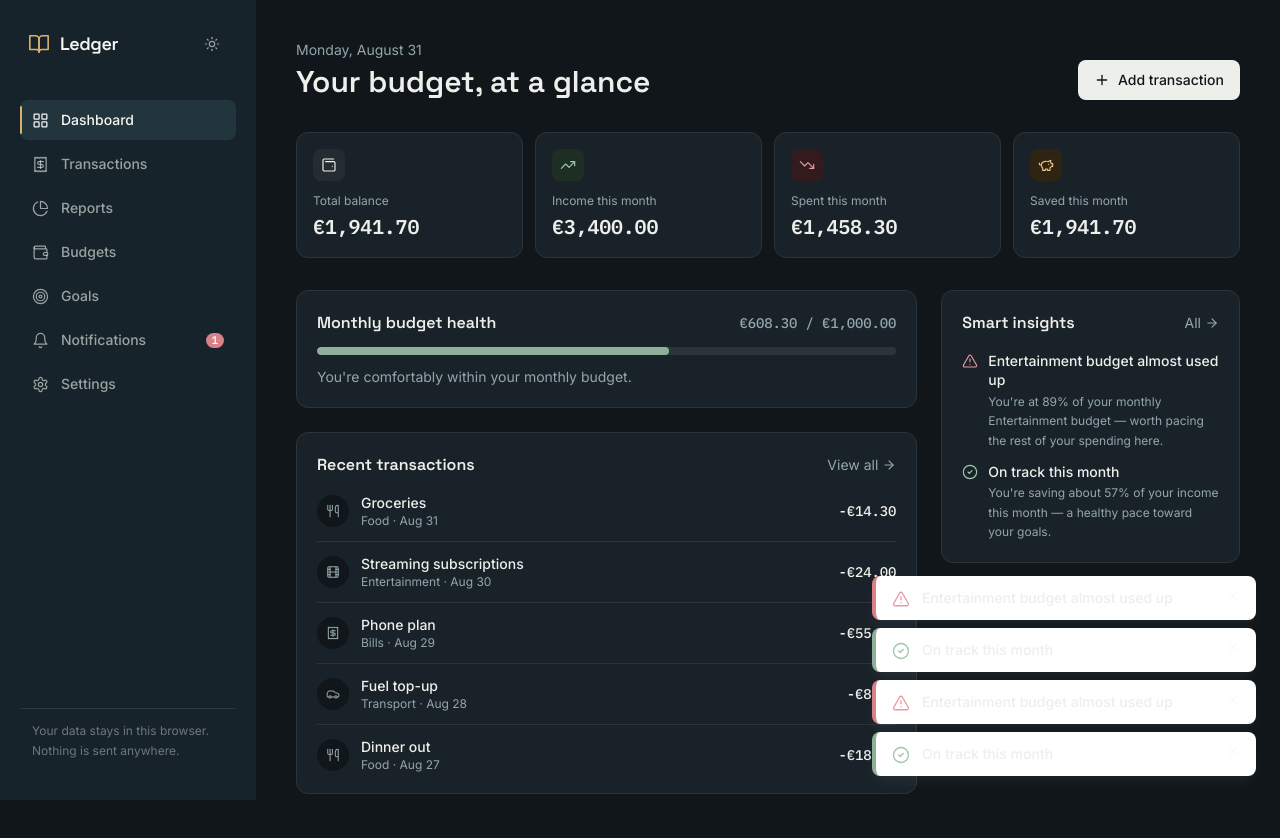
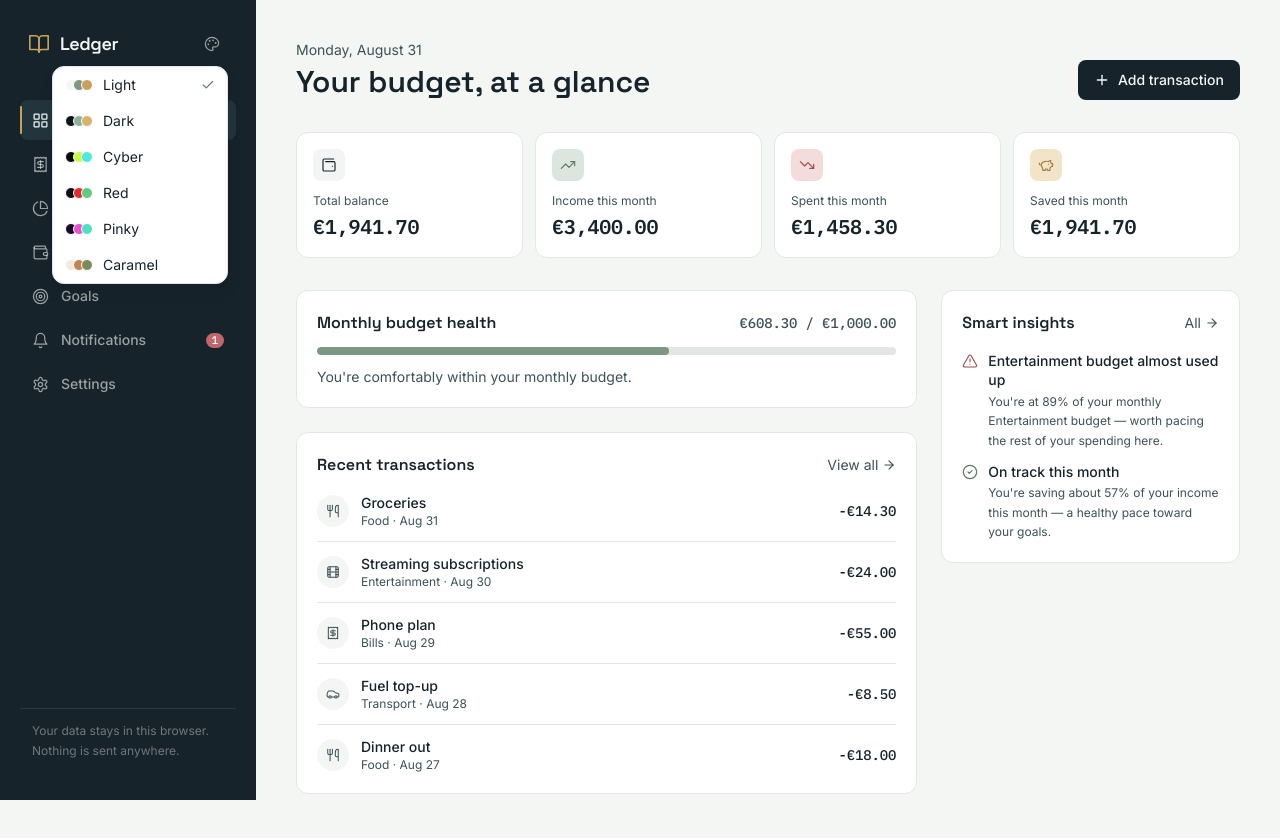
Before and after one commit to nzrv1/budget-tracker, a React (Vite) app: page / in a window 1280 px wide. Both pictures are taken after a click on the button 212 px from the left and 44 px from the top of the page. Shown: the top 838 px of the page. Built offline with nearby package versions, Linux system fonts and the light colour scheme.

Commit message:
Revert "new version again 2"
This reverts commit db94b7d0f0488bd7fba1ff823097a1a3d5285417.

```diff
--- a/src/App.tsx
+++ b/src/App.tsx
@@ -1,5 +1,5 @@
 import { useEffect, useMemo, useState } from 'react'
-import { AppState, Transaction, CategoryBudget, Goal, CategoryDef } from './types'
+import { AppState, Transaction, CategoryBudget, Goal, CategoryDef, ThemeKey } from './types'
 import { loadState, saveState, uid, clearState } from './lib/storage'
 import { generateInsights } from './lib/insights'
 import Sidebar from './components/Sidebar'
@@ -95,11 +95,8 @@ export default function App() {
     setState((prev) => ({ ...prev, settings: { ...prev.settings, ...patch } }))
   }
 
-  function toggleTheme() {
-    setState((prev) => ({
-      ...prev,
-      settings: { ...prev.settings, theme: prev.settings.theme === 'dark' ? 'light' : 'dark' },
-    }))
+  function setTheme(theme: ThemeKey) {
+    setState((prev) => ({ ...prev, settings: { ...prev.settings, theme } }))
   }
 
   function resetData() {
@@ -114,7 +111,7 @@ export default function App() {
         setView={setView}
         notificationCount={insights.filter((i) => i.tone === 'warning').length}
         theme={state.settings.theme}
-        toggleTheme={toggleTheme}
+        setTheme={setTheme}
       />
 
       <main className="flex-1 min-w-0 lg:ml-64 pb-24 lg:pb-8">
@@ -144,7 +141,7 @@ export default function App() {
           )}
           {view === 'notifications' && <NotificationsView insights={insights} />}
           {view === 'settings' && (
-            <SettingsView state={state} updateSettings={updateSettings} resetData={resetData} toggleTheme={toggleTheme} />
+            <SettingsView state={state} updateSettings={updateSettings} resetData={resetData} setTheme={setTheme} />
           )}
         </div>
       </main>
--- a/src/components/SettingsView.tsx
+++ b/src/components/SettingsView.tsx
@@ -1,7 +1,8 @@
 import { useState } from 'react'
-import { Trash2, Sun, Moon } from 'lucide-react'
-import { AppState } from '../types'
+import { Trash2, Check } from 'lucide-react'
+import { AppState, ThemeKey } from '../types'
 import { Card, SectionHeading } from './shared'
+import { THEMES } from '../lib/themes'
 
 const CURRENCIES = [
   { code: 'EUR', label: 'Euro (€)' },
@@ -14,12 +15,12 @@ export default function SettingsView({
   state,
   updateSettings,
   resetData,
-  toggleTheme,
+  setTheme,
 }: {
   state: AppState
   updateSettings: (patch: Partial<AppState['settings']>) => void
   resetData: () => void
-  toggleTheme: () => void
+  setTheme: (t: ThemeKey) => void
 }) {
   const [confirmReset, setConfirmReset] = useState(false)
 
@@ -30,27 +31,30 @@ export default function SettingsView({
       <Card className="p-5 mb-5">
         <h3 className="font-display font-semibold text-base mb-4">Appearance</h3>
         <label className="block text-xs font-medium text-ink-softer mb-2">Theme</label>
-        <div className="flex bg-paper rounded p-1 border border-paper-line">
-          <button
-            type="button"
-            onClick={() => state.settings.theme !== 'light' && toggleTheme()}
-            className={`flex-1 inline-flex items-center justify-center gap-2 py-2 rounded text-sm font-medium transition-colors ${
-              state.settings.theme === 'light' ? 'bg-ink text-paper' : 'text-ink-softer'
-            }`}
-          >
-            <Sun size={15} strokeWidth={1.75} />
-            Light
-          </button>
-          <button
-            type="button"
-            onClick={() => state.settings.theme !== 'dark' && toggleTheme()}
-            className={`flex-1 inline-flex items-center justify-center gap-2 py-2 rounded text-sm font-medium transition-colors ${
-              state.settings.theme === 'dark' ? 'bg-ink text-paper' : 'text-ink-softer'
-            }`}
-          >
-            <Moon size={15} strokeWidth={1.75} />
-            Dark
-          </button>
+        <div className="grid grid-cols-2 sm:grid-cols-3 gap-2.5">
+          {THEMES.map((t) => {
+            const active = state.settings.theme === t.key
+            return (
+              <button
+                key={t.key}
+                type="button"
+                onClick={() => setTheme(t.key)}
+                className={`flex flex-col gap-2.5 p-3 rounded-lg border text-left transition-colors ${
+                  active ? 'border-sage bg-sage-light' : 'border-paper-line hover:border-ink-softer/40'
+                }`}
+              >
+                <div className="flex items-center justify-between">
+                  <span className="flex -space-x-1">
+                    {t.preview.map((c, i) => (
+                      <span key={i} className="w-4 h-4 rounded-full border-2 border-paper-card" style={{ background: c }} />
+                    ))}
+                  </span>
+                  {active && <Check size={14} className="text-sage-dark" />}
+                </div>
+                <span className="text-sm font-medium text-ink">{t.label}</span>
+              </button>
+            )
+          })}
         </div>
       </Card>
 
--- a/src/components/Sidebar.tsx
+++ b/src/components/Sidebar.tsx
@@ -1,6 +1,8 @@
-import { LayoutGrid, Receipt, PieChart, Wallet, Target, Bell, Settings, BookOpen, Sun, Moon } from 'lucide-react'
+import { useEffect, useRef, useState } from 'react'
+import { LayoutGrid, Receipt, PieChart, Wallet, Target, Bell, Settings, BookOpen, Palette, Check } from 'lucide-react'
 import { ViewKey } from '../App'
-import { Settings as SettingsType } from '../types'
+import { ThemeKey } from '../types'
+import { THEMES } from '../lib/themes'
 
 const NAV: { key: ViewKey; label: string; icon: React.ElementType }[] = [
   { key: 'dashboard', label: 'Dashboard', icon: LayoutGrid },
@@ -17,24 +19,24 @@ export default function Sidebar({
   setView,
   notificationCount,
   theme,
-  toggleTheme,
+  setTheme,
 }: {
   view: ViewKey
   setView: (v: ViewKey) => void
   notificationCount: number
-  theme: SettingsType['theme']
-  toggleTheme: () => void
+  theme: ThemeKey
+  setTheme: (t: ThemeKey) => void
 }) {
   return (
     <>
-      {/* Desktop sidebar — always dark "ledger spine", independent of light/dark content theme */}
+      {/* Desktop sidebar — dark "ledger spine" chrome; its shade adapts per theme (see index.css) */}
       <aside className="hidden lg:flex flex-col fixed left-0 top-0 h-screen w-64 bg-nav text-nav-text px-5 py-7">
         <div className="flex items-center justify-between px-2 mb-10">
           <div className="flex items-center gap-2.5">
             <BookOpen size={22} className="text-gold" strokeWidth={1.75} />
             <span className="font-display font-semibold text-lg tracking-tight">Ledger</span>
           </div>
-          <ThemeToggleButton theme={theme} toggleTheme={toggleTheme} />
+          <ThemePickerButton theme={theme} setTheme={setTheme} />
         </div>
 
         <nav className="flex-1 flex flex-col gap-1">
@@ -72,7 +74,7 @@ export default function Sidebar({
           <BookOpen size={20} className="text-gold" strokeWidth={1.75} />
           <span className="font-display font-semibold text-base tracking-tight">Ledger</span>
         </div>
-        <ThemeToggleButton theme={theme} toggleTheme={toggleTheme} />
+        <ThemePickerButton theme={theme} setTheme={setTheme} />
       </div>
 
       {/* Mobile bottom nav */}
@@ -109,15 +111,50 @@ export default function Sidebar({
   )
 }
 
-function ThemeToggleButton({ theme, toggleTheme }: { theme: SettingsType['theme']; toggleTheme: () => void }) {
-  const isDark = theme === 'dark'
+function ThemePickerButton({ theme, setTheme }: { theme: ThemeKey; setTheme: (t: ThemeKey) => void }) {
+  const [open, setOpen] = useState(false)
+  const ref = useRef<HTMLDivElement>(null)
+
+  useEffect(() => {
+    function handleClick(e: MouseEvent) {
+      if (ref.current && !ref.current.contains(e.target as Node)) setOpen(false)
+    }
+    document.addEventListener('mousedown', handleClick)
+    return () => document.removeEventListener('mousedown', handleClick)
+  }, [])
+
   return (
-    <button
-      onClick={toggleTheme}
-      aria-label={isDark ? 'Switch to light theme' : 'Switch to dark theme'}
-      className="w-8 h-8 rounded flex items-center justify-center text-nav-text/60 hover:text-nav-text hover:bg-nav-light transition-colors shrink-0"
-    >
-      {isDark ? <Sun size={16} strokeWidth={1.75} /> : <Moon size={16} strokeWidth={1.75} />}
-    </button>
+    <div ref={ref} className="relative">
+      <button
+        onClick={() => setOpen((o) => !o)}
+        aria-label="Choose theme"
+        className="w-8 h-8 rounded flex items-center justify-center text-nav-text/60 hover:text-nav-text hover:bg-nav-light transition-colors shrink-0"
+      >
+        <Palette size={16} strokeWidth={1.75} />
+      </button>
+
+      {open && (
+        <div className="absolute right-0 mt-1.5 w-44 bg-paper-card border border-paper-line rounded-lg shadow-lg shadow-ink/20 overflow-hidden z-40 text-ink">
+          {THEMES.map((t) => (
+            <button
+              key={t.key}
+              onClick={() => {
+                setTheme(t.key)
+                setOpen(false)
+              }}
+              className="w-full flex items-center gap-2.5 px-3 py-2 text-sm hover:bg-paper text-left"
+            >
+              <span className="flex shrink-0 -space-x-1">
+                {t.preview.map((c, i) => (
+                  <span key={i} className="w-3 h-3 rounded-full border border-paper-card" style={{ background: c }} />
+                ))}
+              </span>
+              <span className="flex-1 truncate">{t.label}</span>
+              {theme === t.key && <Check size={14} className="text-sage-dark shrink-0" />}
+            </button>
+          ))}
+        </div>
+      )}
+    </div>
   )
 }
--- a/src/index.css
+++ b/src/index.css
@@ -6,50 +6,141 @@
   Theme tokens as space-separated RGB triples so Tailwind's `rgb(var(...) / <alpha>)`
   pattern can apply opacity modifiers (e.g. text-ink/60) even though the values
   are swapped at runtime via the [data-theme] attribute on <html>.
+
+  Each theme defines:
+  - ink / ink-light / ink-softer     → text colors (high to low emphasis)
+  - paper / paper-card / paper-line  → background, card surface, border
+  - sage / sage-dark / sage-light    → positive/primary accent triad
+  - gold / gold-dark / gold-light    → brand/highlight accent triad
+  - clay / clay-dark / clay-light    → warning/negative accent triad
+  - nav-bg / nav-bg-light / nav-text → sidebar chrome (its own dark "spine")
 */
+
 :root,
 [data-theme='light'] {
   --color-ink: 22 35 42;
   --color-ink-light: 34 52 60;
   --color-ink-softer: 60 81 88;
-
   --color-paper: 244 246 244;
   --color-paper-card: 255 255 255;
   --color-paper-line: 226 231 227;
-
   --color-sage: 124 152 133;
   --color-sage-dark: 94 122 103;
   --color-sage-light: 220 230 223;
-
   --color-gold: 201 161 92;
   --color-gold-dark: 168 129 63;
   --color-gold-light: 241 228 200;
-
   --color-clay: 193 102 107;
   --color-clay-dark: 160 75 80;
   --color-clay-light: 244 219 220;
+  --color-nav-bg: 22 35 42;
+  --color-nav-bg-light: 34 52 60;
+  --color-nav-text: 244 246 244;
 }
 
 [data-theme='dark'] {
   --color-ink: 237 239 234;
   --color-ink-light: 213 217 208;
   --color-ink-softer: 147 166 172;
-
   --color-paper: 16 22 26;
   --color-paper-card: 26 34 41;
   --color-paper-line: 43 52 59;
-
   --color-sage: 143 176 152;
   --color-sage-dark: 159 199 168;
   --color-sage-light: 30 46 35;
-
   --color-gold: 217 179 110;
   --color-gold-dark: 232 195 132;
   --color-gold-light: 46 36 17;
-
   --color-clay: 217 129 135;
   --color-clay-dark: 231 154 160;
   --color-clay-light: 51 27 29;
+  --color-nav-bg: 22 35 42;
+  --color-nav-bg-light: 34 52 60;
+  --color-nav-text: 244 246 244;
+}
+
+[data-theme='cyber'] {
+  --color-ink: 233 251 224;
+  --color-ink-light: 200 242 154;
+  --color-ink-softer: 127 163 131;
+  --color-paper: 10 12 11;
+  --color-paper-card: 18 21 18;
+  --color-paper-line: 38 51 41;
+  --color-sage: 198 255 61;
+  --color-sage-dark: 159 230 46;
+  --color-sage-light: 27 42 14;
+  --color-gold: 77 232 224;
+  --color-gold-dark: 127 243 236;
+  --color-gold-light: 14 44 42;
+  --color-clay: 255 62 165;
+  --color-clay-dark: 255 127 194;
+  --color-clay-light: 51 16 35;
+  --color-nav-bg: 13 17 13;
+  --color-nav-bg-light: 26 36 26;
+  --color-nav-text: 233 251 224;
+}
+
+[data-theme='red'] {
+  --color-ink: 245 245 243;
+  --color-ink-light: 216 216 213;
+  --color-ink-softer: 154 154 151;
+  --color-paper: 15 15 16;
+  --color-paper-card: 26 26 27;
+  --color-paper-line: 46 46 48;
+  --color-sage: 95 203 131;
+  --color-sage-dark: 126 219 158;
+  --color-sage-light: 16 40 26;
+  --color-gold: 228 40 47;
+  --color-gold-dark: 255 90 96;
+  --color-gold-light: 46 17 19;
+  --color-clay: 255 138 61;
+  --color-clay-dark: 255 173 112;
+  --color-clay-light: 51 32 14;
+  --color-nav-bg: 10 10 11;
+  --color-nav-bg-light: 28 28 30;
+  --color-nav-text: 245 245 243;
+}
+
+[data-theme='pinky'] {
+  --color-ink: 245 237 251;
+  --color-ink-light: 220 199 239;
+  --color-ink-softer: 167 143 196;
+  --color-paper: 23 11 39;
+  --color-paper-card: 35 18 58;
+  --color-paper-line: 59 33 84;
+  --color-sage: 79 224 192;
+  --color-sage-dark: 124 240 216;
+  --color-sage-light: 15 46 40;
+  --color-gold: 233 79 209;
+  --color-gold-dark: 245 135 228;
+  --color-gold-light: 51 18 48;
+  --color-clay: 255 100 120;
+  --color-clay-dark: 255 151 166;
+  --color-clay-light: 51 20 25;
+  --color-nav-bg: 18 8 32;
+  --color-nav-bg-light: 33 18 58;
+  --color-nav-text: 245 237 251;
+}
+
+[data-theme='caramel'] {
+  --color-ink: 59 42 30;
+  --color-ink-light: 90 68 51;
+  --color-ink-softer: 138 115 89;
+  --color-paper: 243 233 220;
+  --color-paper-card: 255 251 246;
+  --color-paper-line: 228 211 188;
+  --color-sage: 125 139 90;
+  --color-sage-dark: 95 107 65;
+  --color-sage-light: 232 235 221;
+  --color-gold: 192 133 82;
+  --color-gold-dark: 156 107 63;
+  --color-gold-light: 243 226 208;
+  --color-clay: 193 96 74;
+  --color-clay-dark: 156 73 54;
+  --color-clay-light: 243 218 210;
+  --color-nav-bg: 59 42 30;
+  --color-nav-bg-light: 90 68 51;
+  --color-nav-text: 243 233 220;
 }
 
 * {
@@ -59,7 +150,10 @@
 html {
   color-scheme: light;
 }
-html[data-theme='dark'] {
+html[data-theme='dark'],
+html[data-theme='cyber'],
+html[data-theme='red'],
+html[data-theme='pinky'] {
   color-scheme: dark;
 }
 
--- a/src/lib/storage.ts
+++ b/src/lib/storage.ts
@@ -1,7 +1,8 @@
-import { AppState, DEFAULT_CATEGORY_DEFS } from '../types'
+import { AppState, DEFAULT_CATEGORY_DEFS, ThemeKey } from '../types'
 import { mockState } from './mockData'
 
 const STORAGE_KEY = 'ledger_app_state_v1'
+const VALID_THEMES: ThemeKey[] = ['light', 'dark', 'cyber', 'red', 'pinky', 'caramel']
 
 /** Fills in fields added after a person's data was first saved, so old localStorage data keeps working. */
 function migrate(state: AppState): AppState {
@@ -11,7 +12,8 @@ function migrate(state: AppState): AppState {
     limit: b.limit,
     period: b.period || 'month',
   }))
-  return { ...state, categories, budgets }
+  const theme = VALID_THEMES.includes(state.settings?.theme) ? state.settings.theme : 'light'
+  return { ...state, categories, budgets, settings: { ...state.settings, theme } }
 }
 
 export function loadState(): AppState {
--- /dev/null
+++ b/src/lib/themes.ts
@@ -0,0 +1,17 @@
+import { ThemeKey } from '../types'
+
+export interface ThemeMeta {
+  key: ThemeKey
+  label: string
+  /** [background, primary accent, secondary accent] — for swatch previews only */
+  preview: [string, string, string]
+}
+
+export const THEMES: ThemeMeta[] = [
+  { key: 'light', label: 'Light', preview: ['#F4F6F4', '#7C9885', '#C9A15C'] },
+  { key: 'dark', label: 'Dark', preview: ['#10161A', '#8FB098', '#D9B36E'] },
+  { key: 'cyber', label: 'Cyber', preview: ['#0A0C0B', '#C6FF3D', '#4DE8E0'] },
+  { key: 'red', label: 'Red', preview: ['#0F0F10', '#E4282F', '#5FCB83'] },
+  { key: 'pinky', label: 'Pinky', preview: ['#170B27', '#E94FD1', '#4FE0C0'] },
+  { key: 'caramel', label: 'Caramel', preview: ['#F3E9DC', '#C08552', '#7D8B5A'] },
+]
--- a/src/types.ts
+++ b/src/types.ts
@@ -52,8 +52,10 @@ export interface Goal {
 export interface Settings {
   currency: string
   monthlyIncome: number
-  theme: 'light' | 'dark'
+  theme: ThemeKey
 }
+
+export type ThemeKey = 'light' | 'dark' | 'cyber' | 'red' | 'pinky' | 'caramel'
 
 export interface Insight {
   id: string
--- a/tailwind.config.js
+++ b/tailwind.config.js
@@ -32,12 +32,11 @@ export default {
           dark: 'rgb(var(--color-clay-dark) / <alpha-value>)',
           light: 'rgb(var(--color-clay-light) / <alpha-value>)',
         },
-        // Fixed "ledger spine" chrome — always dark navy regardless of theme,
-        // used only for the sidebar/nav so the brand mark stays constant.
+        // Sidebar/nav chrome — its own dark "spine" color per theme (see index.css).
         nav: {
-          DEFAULT: '#16232A',
-          light: '#22343C',
-          text: '#F4F6F4',
+          DEFAULT: 'rgb(var(--color-nav-bg) / <alpha-value>)',
+          light: 'rgb(var(--color-nav-bg-light) / <alpha-value>)',
+          text: 'rgb(var(--color-nav-text) / <alpha-value>)',
         },
       },
       fontFamily: {
```
